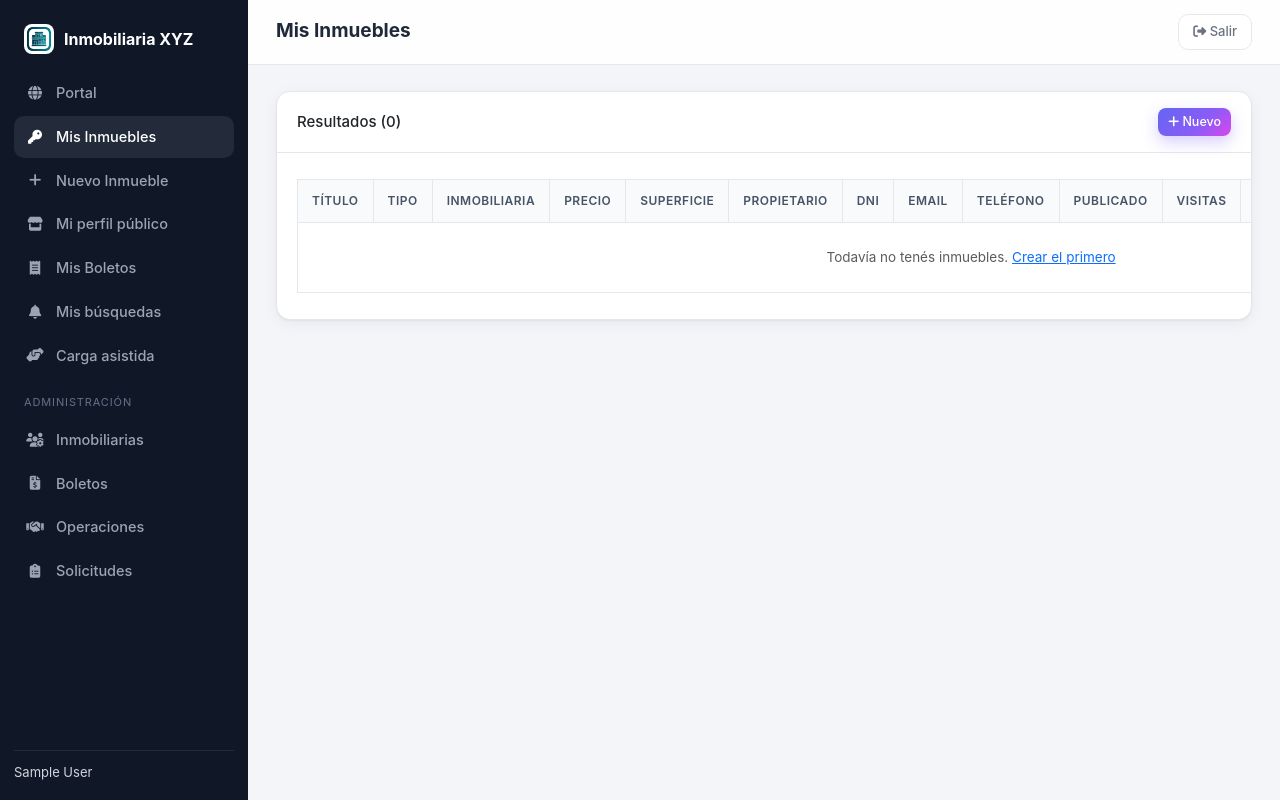
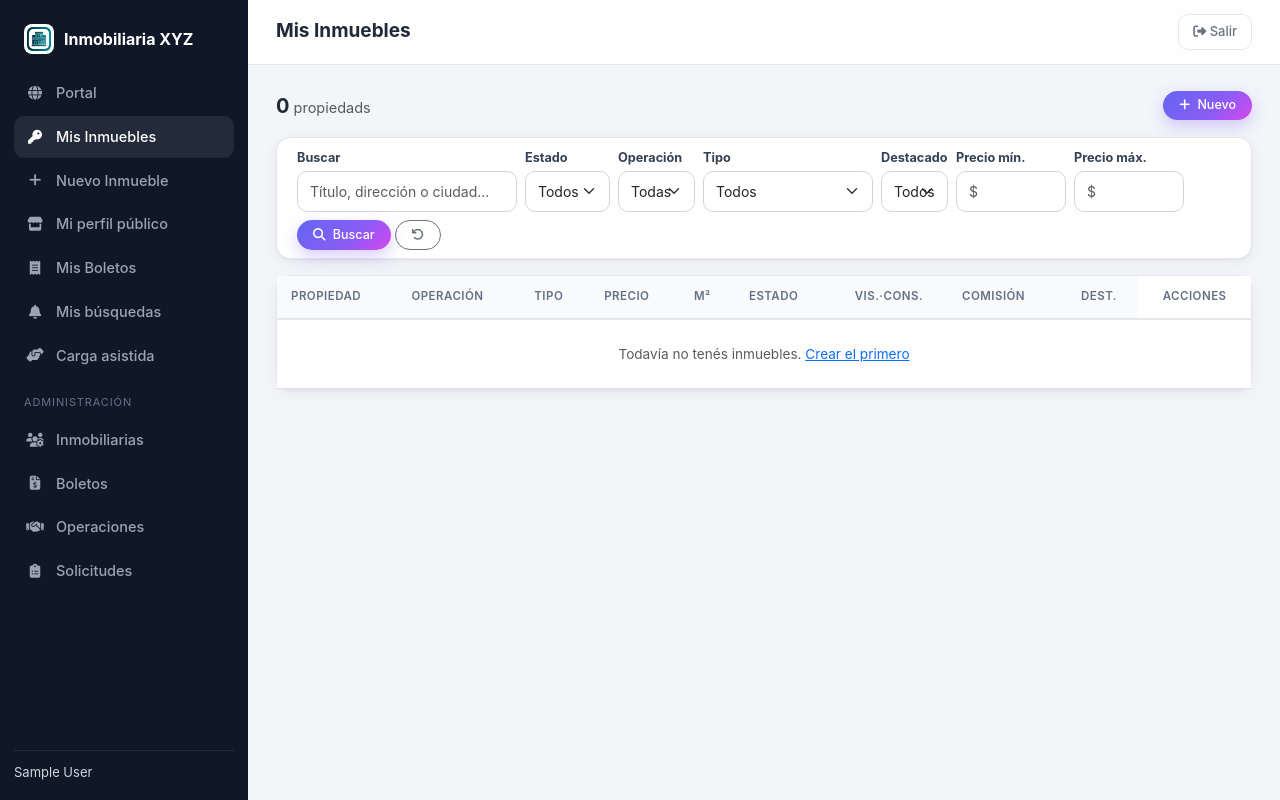
Before and after one commit to arumanuevo/Inmobiliaria, a Laravel app: page /inmuebles in a window 1280 px wide. Run offline with Laravel 12, Linux system fonts and the light colour scheme; the visitor is signed in with stand-in values (Sample User, id 1); data that the repository does not hold is empty; some libraries are stand-ins or nearby versions.

Commit message:
Mis Inmuebles rediseñado: tabla compacta (10 columnas, acciones sticky siempre visibles, datos de propietario plegados), barra de filtros granular server-side (q, estado, operacion, tipo, destacado, precio min/max) con paginacion 15, sin DataTables; se saca el badge de puntaje (feature removida)
Co-authored-by: arumanuevo <arumanuevo@users.noreply.github.com>

```diff
--- a/app/Http/Controllers/InmuebleController.php
+++ b/app/Http/Controllers/InmuebleController.php
@@ -17,7 +17,7 @@ class InmuebleController extends Controller
     }
 
     // Mostrar listado de inmuebles (cada inmobiliaria solo ve los suyos)
-    public function index()
+    public function index(Request $request)
     {
         $user = auth()->user();
         $query = Inmueble::with('inmobiliaria')->withCount('contactos')->latest();
@@ -26,7 +26,27 @@ class InmuebleController extends Controller
             $query->deInmobiliaria($user->inmobiliaria->id ?? 0);
         }
 
-        $inmuebles = $query->get();
+        // Filtros granulares (GET /inmuebles?q=&estado=&tipo_operacion=&tipo_propiedad=&destacado=&precio_min=&precio_max=)
+        if ($q = trim((string) $request->input('q', ''))) {
+            $query->where(function ($w) use ($q) {
+                $w->where('titulo', 'like', "%{$q}%")
+                  ->orWhere('direccion', 'like', "%{$q}%")
+                  ->orWhere('ciudad', 'like', "%{$q}%");
+            });
+        }
+        switch ($request->input('estado')) {
+            case 'publicado': $query->where('publicado', 1)->where('cerrada', 0); break;
+            case 'borrador': $query->where('publicado', 0)->where('cerrada', 0); break;
+            case 'cerrada':   $query->where('cerrada', 1); break;
+        }
+        if ($op = $request->input('tipo_operacion')) { $query->where('tipo_operacion', $op); }
+        if ($tp = $request->input('tipo_propiedad')) { $query->where('tipo_propiedad', $tp); }
+        if ($request->input('destacado') === '1') { $query->where('destacado', 1); }
+        if ($request->input('destacado') === '0') { $query->where('destacado', 0); }
+        if (is_numeric($request->input('precio_min'))) { $query->where('precio', '>=', (float) $request->input('precio_min')); }
+        if (is_numeric($request->input('precio_max'))) { $query->where('precio', '<=', (float) $request->input('precio_max')); }
+
+        $inmuebles = $query->paginate(15)->withQueryString();
 
         return view('inmuebles.index', compact('inmuebles'));
     }
--- a/resources/views/inmuebles/index.blade.php
+++ b/resources/views/inmuebles/index.blade.php
@@ -1,5 +1,4 @@
 @extends('layouts.panel')
-
 @section('title', 'Mis Inmuebles')
 
 @section('content_header')
@@ -7,91 +6,153 @@
 @stop
 
 @section('content')
+<div class="d-flex justify-content-between align-items-center mb-3">
+    <div>
+        <span class="fw-bold fs-5">{{ $inmuebles->total() }}</span>
+        <span class="text-muted">{{ Str::plural('propiedad', $inmuebles->total()) }}</span>
+        @if(request()->hasAny(['q','estado','tipo_operacion','tipo_propiedad','destacado','precio_min','precio_max']))
+            <span class="badge text-bg-info ms-1">filtrado</span>
+        @endif
+    </div>
+    <a href="{{ route('inmuebles.create') }}" class="btn btn-primary btn-sm rounded-pill px-3"><i class="fas fa-plus me-1"></i> Nuevo</a>
+</div>
+
+{{-- Barra de filtros granular --}}
+<div class="card mb-3">
+    <div class="card-body py-2">
+        <form method="GET" action="{{ route('inmuebles.index') }}" class="d-flex flex-wrap gap-2 align-items-end">
+            <div>
+                <label class="form-label small fw-bold mb-1">Buscar</label>
+                <input type="text" name="q" class="form-control form-control-sm" style="width: 220px;" value="{{ request('q') }}" placeholder="Título, dirección o ciudad...">
+            </div>
+            <div>
+                <label class="form-label small fw-bold mb-1">Estado</label>
+                <select name="estado" class="form-select form-select-sm">
+                    <option value="">Todos</option>
+                    <option value="publicado" {{ request('estado') === 'publicado' ? 'selected' : '' }}>Visible</option>
+                    <option value="borrador" {{ request('estado') === 'borrador' ? 'selected' : '' }}>Borrador</option>
+                    <option value="cerrada" {{ request('estado') === 'cerrada' ? 'selected' : '' }}>Cerrada</option>
+                </select>
+            </div>
+            <div>
+                <label class="form-label small fw-bold mb-1">Operación</label>
+                <select name="tipo_operacion" class="form-select form-select-sm">
+                    <option value="">Todas</option>
+                    <option value="venta" {{ request('tipo_operacion') === 'venta' ? 'selected' : '' }}>Venta</option>
+                    <option value="alquiler" {{ request('tipo_operacion') === 'alquiler' ? 'selected' : '' }}>Alquiler</option>
+                </select>
+            </div>
+            <div>
+                <label class="form-label small fw-bold mb-1">Tipo</label>
+                <select name="tipo_propiedad" class="form-select form-select-sm" style="min-width: 170px;">
+                    <option value="">Todos</option>
+                    @foreach(\App\Models\Inmueble::gruposTipos() as $grupo => $opciones)
+                        <optgroup label="{{ $grupo }}">
+                            @foreach($opciones as $val => $lbl)
+                                <option value="{{ $val }}" {{ request('tipo_propiedad') === $val ? 'selected' : '' }}>{{ $lbl }}</option>
+                            @endforeach
+                        </optgroup>
+                    @endforeach
+                </select>
+            </div>
+            <div>
+                <label class="form-label small fw-bold mb-1">Destacado</label>
+                <select name="destacado" class="form-select form-select-sm">
+                    <option value="">Todos</option>
+                    <option value="1" {{ request('destacado') === '1' ? 'selected' : '' }}>Sí</option>
+                    <option value="0" {{ request('destacado') === '0' ? 'selected' : '' }}>No</option>
+                </select>
+            </div>
+            <div>
+                <label class="form-label small fw-bold mb-1">Precio mín.</label>
+                <input type="number" name="precio_min" class="form-control form-control-sm" style="width: 110px;" value="{{ request('precio_min') }}" placeholder="$" min="0">
+            </div>
+            <div>
+                <label class="form-label small fw-bold mb-1">Precio máx.</label>
+                <input type="number" name="precio_max" class="form-control form-control-sm" style="width: 110px;" value="{{ request('precio_max') }}" placeholder="$" min="0">
+            </div>
+            <div class="d-flex gap-1">
+                <button type="submit" class="btn btn-primary btn-sm rounded-pill px-3"><i class="fas fa-search me-1"></i> Buscar</button>
+                <a href="{{ route('inmuebles.index') }}" class="btn btn-outline-secondary btn-sm rounded-pill px-3" title="Limpiar filtros"><i class="fas fa-undo"></i></a>
+            </div>
+        </form>
+    </div>
+</div>
+
 <div class="card">
-    <div class="card-header d-flex justify-content-between align-items-center">
-        <h3 class="card-title mb-0">Resultados ({{ $inmuebles->count() }})</h3>
-        <a href="{{ route('inmuebles.create') }}" class="btn btn-primary btn-sm"><i class="fas fa-plus"></i> Nuevo</a>
-    </div>
-    <div class="card-body table-responsive">
-        <table id="inmueblesTable" class="table table-bordered table-striped align-middle" style="width: 100%;">
+    <div class="card-body table-responsive p-0">
+        <table id="inmueblesTable" class="table table-sm align-middle mb-0 tabla-compacta" style="width: 100%;">
             <thead>
                 <tr>
-                    <th>Título</th>
+                    <th>Propiedad</th>
+                    <th>Operación</th>
                     <th>Tipo</th>
-                    <th>Inmobiliaria</th>
                     <th>Precio</th>
-                    <th>Superficie</th>
-                    <th>Propietario</th>
-                    <th>DNI</th>
-                    <th>Email</th>
-                    <th>Teléfono</th>
-                    <th>Publicado</th>
-                    <th>Visitas</th>
-                    <th>Consultas</th>
+                    <th>m²</th>
+                    <th>Estado</th>
+                    <th class="text-center" title="Visitas / consultas">Vis.·Cons.</th>
                     <th>Comisión</th>
-                    <th class="text-center">Destacado</th>
-                    <th class="text-center">Acciones</th>
+                    <th class="text-center" title="Destacado">Dest.</th>
+                    <th class="text-center acciones">Acciones</th>
                 </tr>
             </thead>
             <tbody>
                 @forelse($inmuebles as $inmueble)
                 <tr>
-                    <td>
-                        {{ $inmueble->titulo }}
+                    <td style="min-width: 240px;">
+                        <div class="fw-semibold">{{ $inmueble->titulo }}</div>
+                        <small class="text-muted"><i class="fas fa-map-marker-alt me-1"></i>{{ $inmueble->ciudad ?: $inmueble->direccion }}</small>
                         @if($inmueble->carga_asistida)
-                            <span class="badge badge-info" title="Cargada por el administrador (carga asistida)"><i class="fas fa-hands-helping"></i> carga asistida</span>
+                            <span class="badge text-bg-info ms-1" title="Cargada por el administrador (carga asistida)"><i class="fas fa-hands-helping"></i> asistida</span>
                         @endif
-                        @if($inmueble->puntaje_entorno !== null)
-                            <span class="badge badge-success" title="Puntaje de entorno calculado con OpenStreetMap (arteria, transporte, comercios, servicios)"><i class="fas fa-chart-line"></i> {{ $inmueble->puntaje_entorno }}/100</span>
+                        @if($inmueble->propnombre)
+                            <small class="d-block text-muted" title="{{ $inmueble->propemail }} · {{ $inmueble->proptel }}">Prop.: {{ $inmueble->propnombre }} · DNI {{ $inmueble->propdni }}</small>
                         @endif
                     </td>
                     <td>{{ ucfirst($inmueble->tipo_operacion) }}</td>
-                    <td>{{ $inmueble->inmobiliaria->nombre_comercial ?? '-' }}</td>
-                    <td>@dinero($inmueble->precio, 2)</td>
-                    <td>{{ $inmueble->superficie_cubierta }} m²</td>
-                    <td>{{ $inmueble->propnombre }}</td>
-                    <td>{{ $inmueble->propdni }}</td>
-                    <td>{{ $inmueble->propemail }}</td>
-                    <td>{{ $inmueble->proptel }}</td>
+                    <td>{{ $inmueble->tipo_propiedad ? (\App\Models\Inmueble::tiposPropiedad()[$inmueble->tipo_propiedad] ?? ucfirst($inmueble->tipo_propiedad)) : '-' }}</td>
+                    <td class="text-nowrap fw-semibold" style="color:#4f46e5;">@dinero($inmueble->precio, 2)</td>
+                    <td class="text-nowrap">{{ $inmueble->superficie_cubierta }} m²</td>
                     <td>
                         @if($inmueble->cerrada)
-                            <span class="badge badge-dark">Cerrada ({{ $inmueble->tipo_cierre }})</span>
+                            <span class="badge text-bg-dark">Cerrada ({{ $inmueble->tipo_cierre }})</span>
                         @elseif($inmueble->publicado)
-                            <span class="badge badge-success">Visible</span>
+                            <span class="badge text-bg-success">Visible</span>
                         @else
-                            <span class="badge badge-secondary">Borrador</span>
+                            <span class="badge text-bg-secondary">Borrador</span>
                         @endif
                     </td>
-                    <td>{{ $inmueble->visitas }}</td>
-                    <td>{{ $inmueble->contactos_count }}</td>
-                    <td>
+                    <td class="text-center text-nowrap small text-muted" title="Visitas / consultas recibidas">
+                        <i class="fas fa-eye"></i> {{ $inmueble->visitas }} · <i class="fas fa-envelope"></i> {{ $inmueble->contactos_count }}
+                    </td>
+                    <td class="text-nowrap small">
                         @if($inmueble->comision_monto !== null)
                             @dinero((float) $inmueble->comision_monto, 2)
                             @if($inmueble->comision_estado === 'cobrada')
-                                <span class="badge badge-success">cobrada</span>
+                                <span class="badge text-bg-success">cobrada</span>
                             @else
-                                <span class="badge badge-warning">pendiente</span>
+                                <span class="badge text-bg-warning">pendiente</span>
                             @endif
                         @else
                             <span class="text-muted">-</span>
                         @endif
                     </td>
                     <td class="text-center">
-                        <input type="checkbox" class="toggle-destacado form-check-input" data-id="{{ $inmueble->id }}" {{ $inmueble->destacado ? 'checked' : '' }}>
+                        <input type="checkbox" class="toggle-destacado form-check-input" data-id="{{ $inmueble->id }}" {{ $inmueble->destacado ? 'checked' : '' }} title="Destacar en el portal">
                     </td>
-                    <td class="text-center">
-                        <div class="btn-group">
-                            <a href="{{ route('inmuebles.show', $inmueble) }}" class="btn btn-info btn-sm" title="Ver"><i class="fas fa-eye"></i></a>
-                            <a href="{{ route('inmuebles.edit', $inmueble) }}" class="btn btn-warning btn-sm" title="Editar"><i class="fas fa-pen"></i></a>
-                            <a href="{{ route('inmuebles.addPhotos', $inmueble) }}" class="btn btn-primary btn-sm" title="Agregar fotos"><i class="fas fa-images"></i></a>
-                            <a href="{{ route('inmuebles.deletePhotos', $inmueble) }}" class="btn btn-secondary btn-sm" title="Borrar fotos"><i class="fas fa-image"></i></a>
+                    <td class="text-center acciones">
+                        <div class="btn-group btn-group-sm">
+                            <a href="{{ route('inmuebles.show', $inmueble) }}" class="btn btn-outline-info" title="Ver"><i class="fas fa-eye"></i></a>
+                            <a href="{{ route('inmuebles.edit', $inmueble) }}" class="btn btn-outline-warning" title="Editar"><i class="fas fa-pen"></i></a>
+                            <a href="{{ route('inmuebles.addPhotos', $inmueble) }}" class="btn btn-outline-primary" title="Agregar fotos"><i class="fas fa-images"></i></a>
+                            <a href="{{ route('inmuebles.deletePhotos', $inmueble) }}" class="btn btn-outline-secondary" title="Quitar fotos"><i class="fas fa-image"></i></a>
                             @if(!$inmueble->cerrada)
-                            <button type="button" class="btn btn-dark btn-sm" data-bs-toggle="modal" data-bs-target="#cerrarModal{{ $inmueble->id }}" title="Marcar como {{ $inmueble->tipo_operacion }}da"><i class="fas fa-check"></i></button>
+                            <button type="button" class="btn btn-outline-dark" data-bs-toggle="modal" data-bs-target="#cerrarModal{{ $inmueble->id }}" title="Cerrar operación ({{ $inmueble->tipo_operacion }})"><i class="fas fa-check"></i></button>
                             @endif
                             <form action="{{ route('inmuebles.destroy', $inmueble) }}" method="POST" style="display:inline;">
                                 @csrf
                                 @method('DELETE')
-                                <button class="btn btn-danger btn-sm" title="Eliminar" onclick="return confirm('¿Seguro de eliminar?')"><i class="fas fa-trash"></i></button>
+                                <button class="btn btn-outline-danger" title="Eliminar" onclick="return confirm('¿Seguro de eliminar?')"><i class="fas fa-trash"></i></button>
                             </form>
                         </div>
 
@@ -140,37 +201,47 @@
                 </tr>
                 @empty
                 <tr>
-                    <td colspan="15" class="text-center text-muted py-4">
-                        Todavía no tenés inmuebles. <a href="{{ route('inmuebles.create') }}">Crear el primero</a>
+                    <td colspan="10" class="text-center text-muted py-4">
+                        @if(request()->hasAny(['q','estado','tipo_operacion','tipo_propiedad','destacado','precio_min','precio_max']))
+                            No hay propiedades con esos filtros. <a href="{{ route('inmuebles.index') }}">Limpiar filtros</a>
+                        @else
+                            Todavía no tenés inmuebles. <a href="{{ route('inmuebles.create') }}">Crear el primero</a>
+                        @endif
                     </td>
                 </tr>
                 @endforelse
             </tbody>
         </table>
     </div>
+    @if($inmuebles->hasPages())
+    <div class="card-footer py-2 d-flex justify-content-center">
+        {{ $inmuebles->links() }}
+    </div>
+    @endif
 </div>
 @stop
 
 @section('css')
-<link rel="stylesheet" href="https://cdn.datatables.net/1.13.8/css/dataTables.bootstrap5.min.css">
+<style>
+    .tabla-compacta { font-size: .85rem; }
+    .tabla-compacta th, .tabla-compacta td { padding: .45rem .55rem; vertical-align: middle; }
+    .tabla-compacta thead th {
+        background: #f8fafc; font-size: .72rem; text-transform: uppercase; letter-spacing: .04em;
+        color: #667085; border-bottom: 2px solid #e5e7eb; white-space: nowrap;
+    }
+    /* Acciones siempre visibles, aunque la tabla scrollee horizontalmente */
+    .tabla-compacta .acciones {
+        position: sticky; right: 0; background: #fff; white-space: nowrap;
+        box-shadow: -8px 0 10px -8px rgba(16,24,40,.25);
+    }
+    .tabla-compacta tbody tr:hover .acciones { background: #f8fafc; }
+    .tabla-compacta .badge { font-size: .68rem; }
+</style>
 @stop
 
 @section('js')
-<script src="https://code.jquery.com/jquery-3.7.1.min.js"></script>
-<script src="https://cdn.datatables.net/1.13.8/js/jquery.dataTables.min.js"></script>
-<script src="https://cdn.datatables.net/1.13.8/js/dataTables.bootstrap5.min.js"></script>
 <script>
-$(document).ready(function () {
-    $('#inmueblesTable').DataTable({
-        language: { url: 'https://cdn.datatables.net/plug-ins/1.13.8/i18n/es-ES.json' },
-        pageLength: 15,
-        lengthMenu: [10, 15, 25, 50, 100],
-        order: [[0, 'asc']],
-        columnDefs: [
-            { orderable: false, searchable: false, targets: [13, 14] }
-        ]
-    });
-
+document.addEventListener('DOMContentLoaded', function () {
     document.querySelectorAll('.toggle-destacado').forEach(function (el) {
         el.addEventListener('change', function () {
             var id = this.dataset.id;
```
